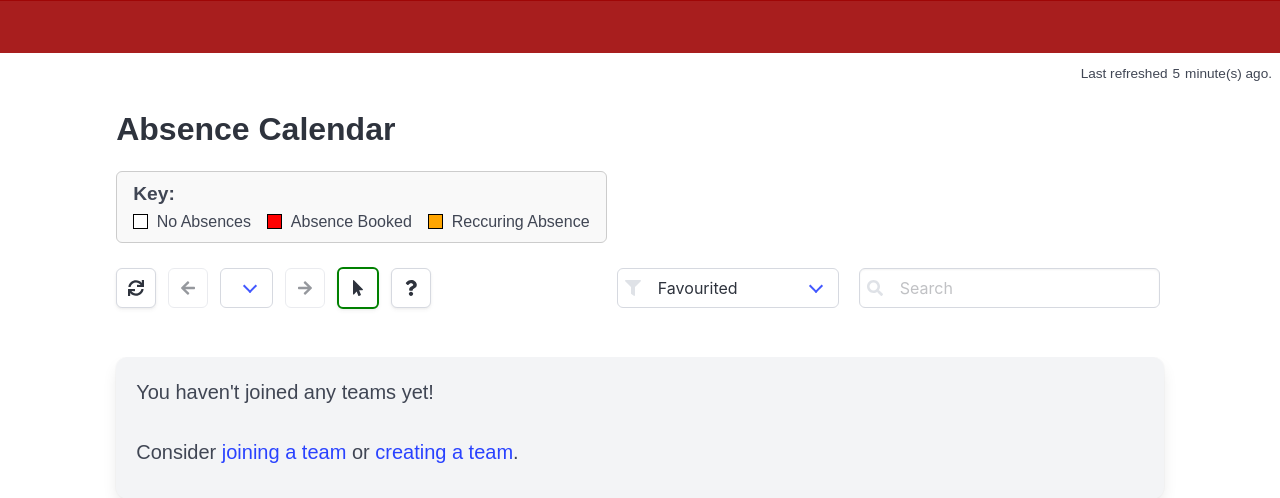
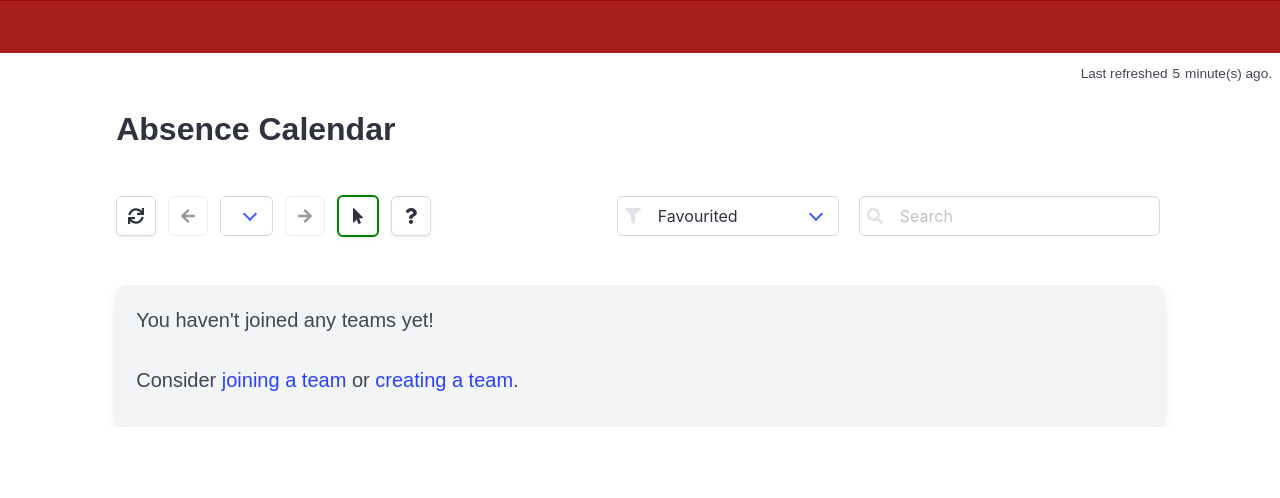
Before and after one commit to rropen/absense-planner, a Django app: template ap_src/templates/calendars/all_teams_calendar.html in a window 1280 px wide. Shown: the part 198-696 px from the top of the page. Run offline with Django 3.2, Linux system fonts and the light colour scheme; the template is opened without the code that fills it, so the values that code supplies are empty; parts of the project's set-up code (start-up, migrations or seed data) failed here and were passed over; some libraries are stand-ins or nearby versions.

Commit message:
Made some changes to the Help modal.

```diff
--- a/ap_src/templates/ap_app/elements/confirmation_modal.html
+++ b/ap_src/templates/ap_app/elements/confirmation_modal.html
@@ -13,16 +13,29 @@
         {% if type == 'remove' %}
             <p class="dText">Are you sure you want to remove this absence?</p>
         {% elif type == 'info' %}
-            <p class="dText">Use Left Click to select a full day.
-                <br><br>Use Shift Left Click to select a half-day.
-                <br><br>To remove an absence, click on the red box again.
+            <p class="dText"><strong>Here is how to book an absence with the calendar:</strong>
+                <br><br>Use Left Click to select a full day.
+                <br>Use Shift Left Click to select a half-day.
+                <br>To remove an absence, click on the red box again.
                 <br><br>
             </p>
             <div id="info-box">
-                <div style="background-color:red; height:30px; width:30px; border: 1px solid black; float: left;" class="mr-2"></div> <p class="p-1 dText">Whole day</p>
+                <p class="dText"><strong>Here is what each type of absence you can book looks like:</strong>
+                <br><br><div style="background-color:red; height:30px; width:30px; border: 1px solid black; float: left;" class="mr-2"></div> <p class="p-1 dText">Whole day</p>
                 <div style="background:linear-gradient(to right, #ff0000 50%, transparent 50%); height:30px; width:30px; border: 1px solid black; float: left;" class="mr-2"></div> <p class="p-1 dText">Morning</p>
                 <div style="background:linear-gradient(to right, transparent 50%, #ff0000 50% ); height:30px; width:30px; border: 1px solid black; float: left;" class="mr-2"></div> <p class="p-1 dText">Afternoon</p>
             </div>
+            <br>
+            <p class="dText"><strong>Here is what each colour represents on the calendar table:</strong>
+                <br><br>
+            </p>
+            <div id="info-box">
+                <div style="background-color:white; height:30px; width:30px; border: 1px solid black; float: left;" class="mr-2"></div> <p class="p-1 dText">No Absences</p>
+                <div style="background-color:red; height:30px; width:30px; border: 1px solid black; float: left;" class="mr-2"></div> <p class="p-1 dText">Absence Booked</p>
+                <div style="background-color:orange; height:30px; width:30px; border: 1px solid black; float: left;" class="mr-2"></div> <p class="p-1 dText">Reccuring Absence</p>
+                <div style="background-color: #206CAB; height:30px; width:30px; border: 1px solid black; float: left;" class="mr-2"></div> <p class="p-1 dText">Weekend</p>
+            </div>
+
         {% elif type == 'half' %}
             <p class="dText">Would you like the absence to be in the morning or afternoon?</p>
         {% endif %}
--- a/ap_src/templates/calendars/all_teams_calendar.html
+++ b/ap_src/templates/calendars/all_teams_calendar.html
@@ -10,7 +10,7 @@
 
 <section class="section" id="calendarTitle">
     <div class="nav-bar-padding" style="position: relative;">
-        <h1 class="title is-3 dText">Absence Calendar</h1>
+        <h1 class="title is-3 dText pb-5">Absence Calendar</h1>
 
         <span class="tag dText"
             style="position: absolute; top: -50px; right: -50px; background: transparent; border: none; padding: 0; font-size: 0.85rem;">
@@ -25,18 +25,6 @@
                 SecondsSinceLastRefresh();
             </script>
         </span>
-
-        <div class="px-4 py-2" style="border: 1px solid #ccc; border-radius: 6px; background-color: #f9f9f9; max-width: fit-content;">
-            <h1 class="mr-2" style="font-weight: bold; font-size: 1.2rem">Key:</h1>
-            <p style="pb-1">
-                <span class="mr-1" style="display: inline-block; width: 15px; height: 15px; background-color: white; border: 1px solid black; vertical-align: middle;"></span>
-                <span class="pr-3" style="vertical-align: middle"> No Absences </span>
-                <span class="mr-1" style="display: inline-block; width: 15px; height: 15px; background-color: red; border: 1px solid black; vertical-align: middle;"></span>
-                <span class="pr-3" style="vertical-align: middle"> Absence Booked </span>
-                <span class="mr-1" style="display: inline-block; width: 15px; height: 15px; background-color: orange; border: 1px solid black; vertical-align: middle;"></span>
-                <span style="vertical-align: middle"> Reccuring Absence </span>
-            </p>
-        </div>
 
         <div class="level mt-5">
             <div class="level-left">
```
